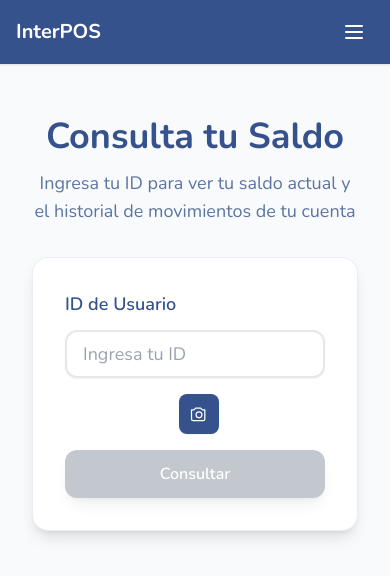
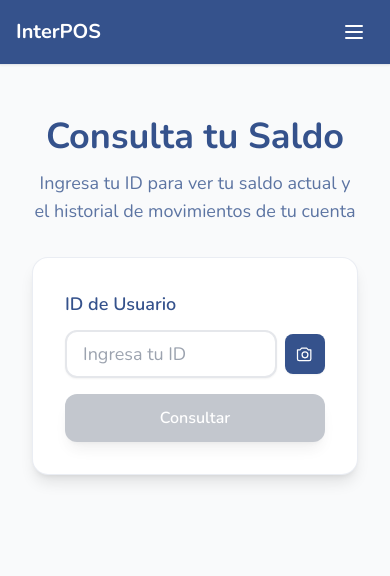
Before and after one commit to danielrozocom/interpos, a SvelteKit app: page /check-balance in a window 390 px wide. Shown: the top 576 px of the page. Built offline with nearby package versions, Linux system fonts and the light colour scheme.

Commit message:
Enhance scanner integration by adding status and error handlers for improved feedback

```diff
--- a/src/routes/check-balance/+page.svelte
+++ b/src/routes/check-balance/+page.svelte
@@ -71,6 +71,19 @@
     userId = derivedUserId;
     showScanner = false;
     checkBalance();
+  }
+
+  // Handlers referenced from template to avoid inline implicit-any errors
+  function handleScannerStatus(ev: Event) {
+    const e = ev as CustomEvent;
+    console.log('Scanner status', e.detail);
+    scannerError = e.detail;
+  }
+
+  function handleScannerError(ev: Event) {
+    const e = ev as CustomEvent;
+    console.error('Scanner error', e.detail);
+    scannerError = e.detail;
   }
 
   let userId = '';
@@ -346,7 +359,9 @@
         <label class="block text-lg font-semibold text-[#35528C] mb-3" for="userId">
           ID de Usuario
         </label>
-        <div class="flex flex-col sm:flex-row gap-4 items-center">
+        <div class="flex flex-col sm:flex-row gap-4 items-start">
+          <!-- left group: input + camera button (stay on same row even on mobile) -->
+          <div class="w-full flex items-center gap-2">
             <div class="flex-1 min-w-0">
               <input
                 type="tel"
@@ -361,8 +376,8 @@
                 autocomplete="off"
               />
             </div>
-          <!-- Camera scanner button (less prominent) -->
-          <div class="flex items-center flex-shrink-0 ml-2">
+            <!-- Camera scanner button (stays next to input on mobile) -->
+            <div class="flex items-center flex-shrink-0">
               <button
                 type="button"
                 class="h-10 w-10 p-1 rounded-lg flex items-center justify-center bg-[#35528C] text-white shadow-sm hover:bg-[#2A4170] focus:outline-none focus:ring-2 focus:ring-[#35528C]/40"
@@ -377,6 +392,10 @@
                 </svg>
               </button>
             </div>
+          </div>
+
+          <!-- right group: action button (full width on mobile, auto on sm+ ) -->
+          <div class="w-full sm:w-auto">
             <button
               type="button"
               on:click={checkBalance}
@@ -395,6 +414,7 @@
                 Consultar
               {/if}
             </button>
+          </div>
         </div>
       </div>
     </div>
@@ -545,8 +565,8 @@
       this={Scanner}
   on:close={closeScanner}
   on:scanned={handleScannedCode}
-      on:status={(e) => { console.log('Scanner status', e.detail); scannerError = e.detail; }}
-      on:error={(e) => { console.error('Scanner error', e.detail); scannerError = e.detail; }}
+  on:status={handleScannerStatus}
+  on:error={handleScannerError}
       continuous={false}
       debounceMs={800}
     />
```
Lines whose indentation alone changed are shown as unchanged.
